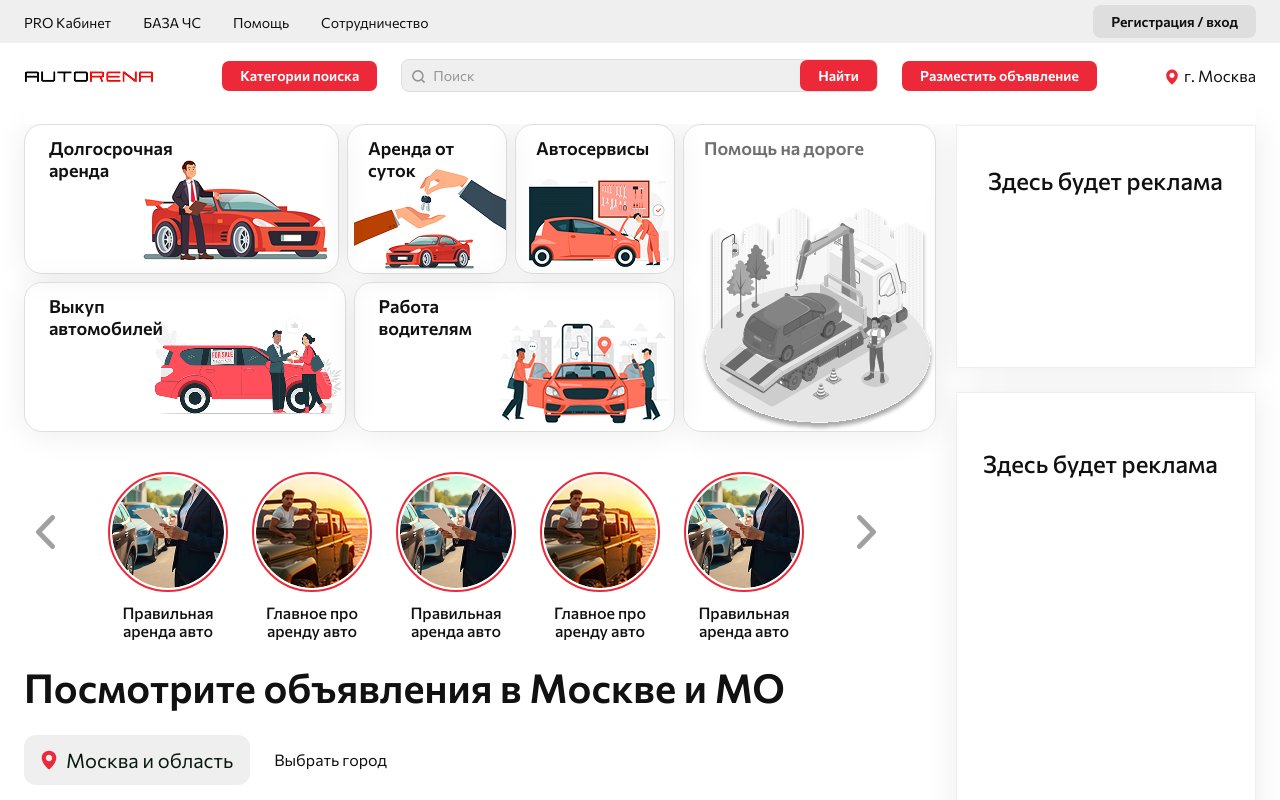
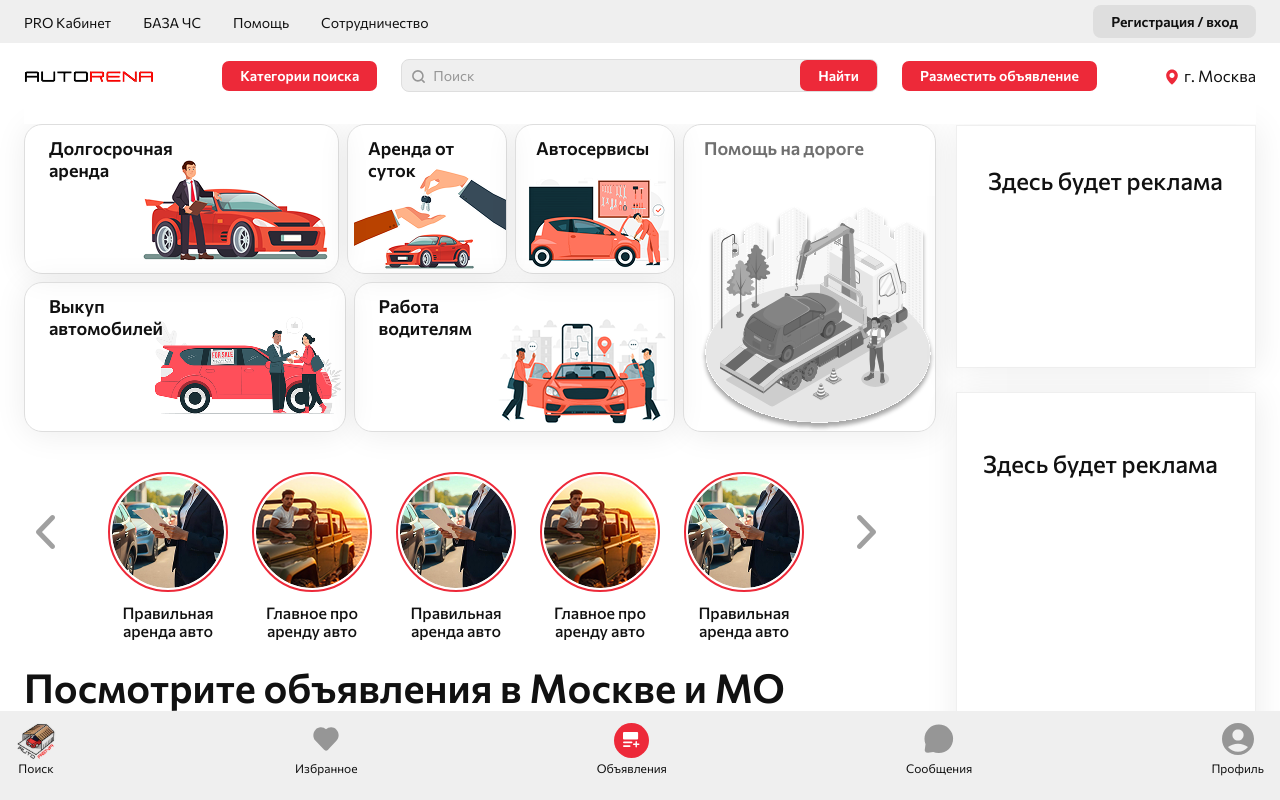
Before and after one commit to Autorena/autorena-front, a React (Vite) app: page / in a window 1280 px wide. Shown: the top 800 px of the page. Built offline with nearby package versions, Linux system fonts and the light colour scheme.

Commit message:
settings for gh-pages

```diff
--- a/package.json
+++ b/package.json
@@ -1,4 +1,5 @@
 {
+  "homepage": "https://autorena.github.io/autorena-front/",
   "name": "autorena-front",
   "private": true,
   "version": "0.0.0",
--- a/src/components/modals/LoginModal.tsx
+++ b/src/components/modals/LoginModal.tsx
@@ -86,7 +86,9 @@ export const LoginModal = () => {
       <p className={styles.login_text}>Нет аккаунта?</p>
       <button
         className={`white-btn ${styles.regLink}`}
-        onClick={() => setModalContent(<RegistrationModal />)}
+        onClick={() => {
+          setModalContent(<RegistrationModal />);
+        }}
       >
         Зарегистрироваться
       </button>
--- a/src/pages/Home/Home.tsx
+++ b/src/pages/Home/Home.tsx
@@ -28,10 +28,10 @@ export const Home = () => {
   const [activeFilter, setActiveFilter] = useState<{ [key: string]: any }>({});
 
   useEffect(() => {
-    dispatch(fetchCars());
+    dispatch(fetchCars()).catch((error) => {
+      console.error("Error fetching cars:", error);
+    });
   }, []);
-
-  console.log(activeFilter);
 
   useEffect(() => {
     const handleScroll = () => {
@@ -74,6 +74,7 @@ export const Home = () => {
 
   return (
     <div className={`container ${styles.homeWrap}`}>
+      <HeaderMobile className={styles.header_mobile} />
       <div className={styles.home}>
         <div className={styles.home_main}>
           <div className={styles.home_options}>
@@ -192,7 +193,6 @@ export const Home = () => {
             </div>
           </div>
           <div className={styles.home_recommends}>
-            <HeaderMobile className={styles.header_mobile} />
             <h2 className={`section-title ${styles.title}`}>
               Рекомендации <span>для вас</span>
             </h2>
--- a/src/ui-components/HeaderMobile/HeaderMobile.module.scss
+++ b/src/ui-components/HeaderMobile/HeaderMobile.module.scss
@@ -5,8 +5,8 @@
   align-items: center;
   justify-content: space-between;
   gap: 16px;
-  position: sticky;
-  top: 0;
+  position: fixed;
+  bottom: 0;
   left: 0;
   z-index: 1000;
   width: 100%;
--- a/src/ui-components/Modal/Modal.tsx
+++ b/src/ui-components/Modal/Modal.tsx
@@ -21,16 +21,16 @@ export const Modal = () => {
       className={`${styles.modal_overlay} ${isModalActive && styles.active}`}
     >
       <div className={`${styles.modal_content} ${modalClass}`}>
+        <button className={`${styles.modal_btnClose}`} onClick={goBack}>
+          <Cross width={crossSize} height={crossSize} />
+        </button>
         <button
-          className={`${styles.modal_btnClose}`}
+          className={styles.modal_btnBack}
           onClick={() => {
             setModalActive(false);
             setModalContent(null);
           }}
         >
-          <Cross width={crossSize} height={crossSize} />
-        </button>
-        <button className={styles.modal_btnBack} onClick={goBack}>
           <Back />
         </button>
         {modalContent}
--- a/vite.config.ts
+++ b/vite.config.ts
@@ -16,4 +16,5 @@ export default defineConfig({
       include: "**/*.svg",
     }),
   ],
+  base: "/autorena-front",
 });
```
